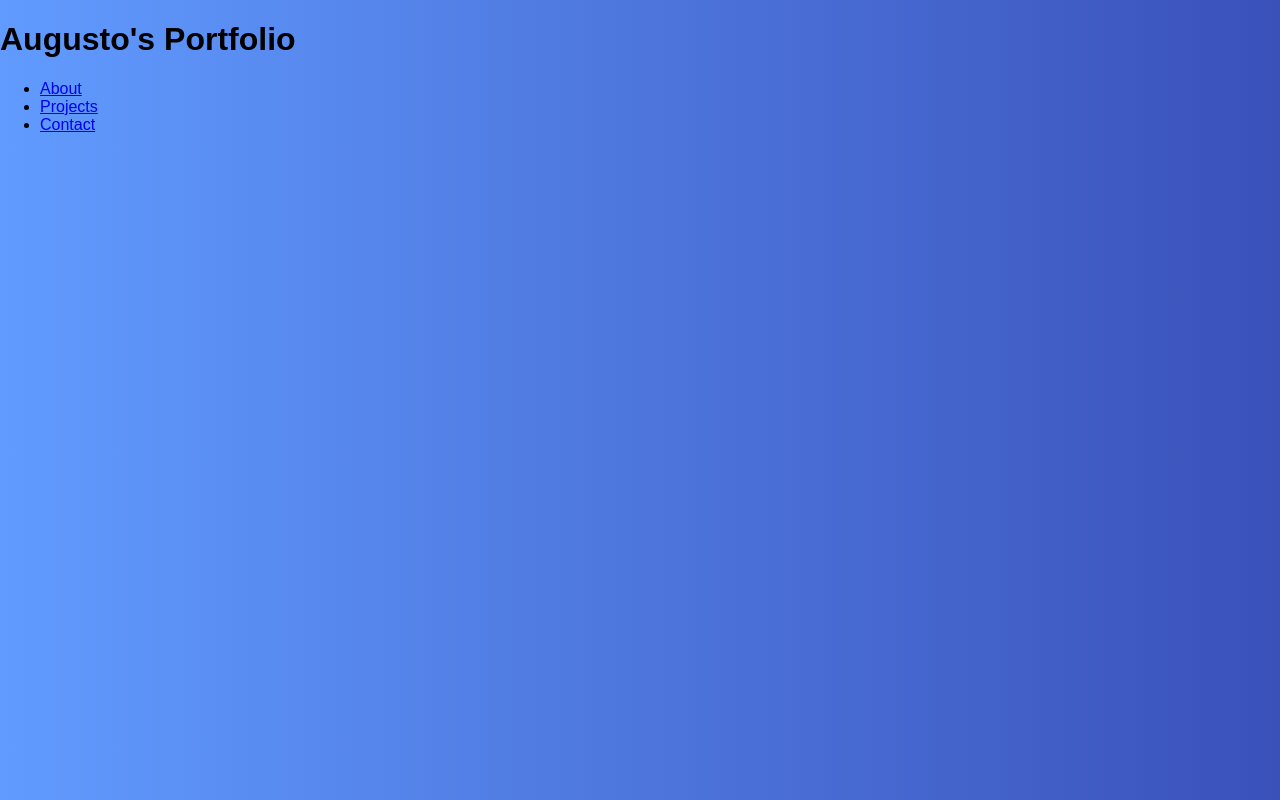
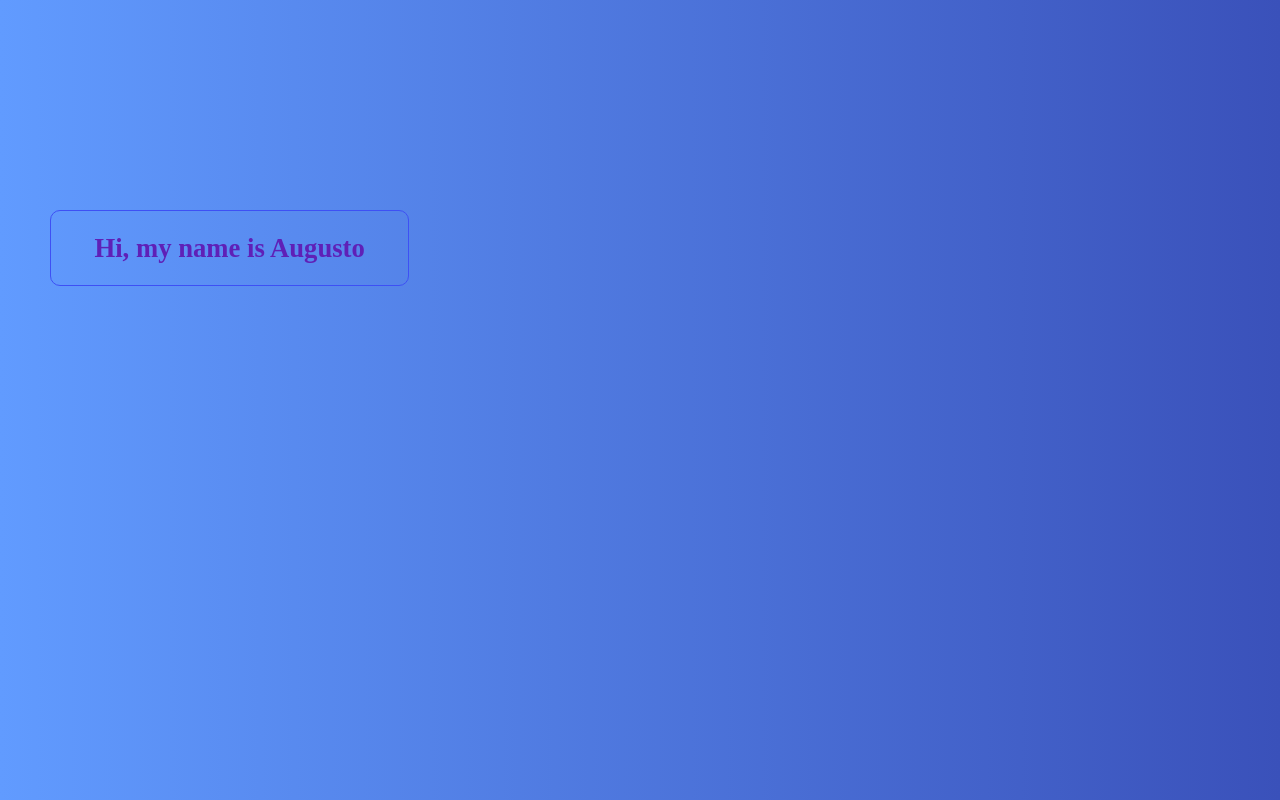
Before and after one commit to Auugust0-Carnaval/Portfolio, a React (Create React App) app: page / in a window 1280 px wide. Built offline with nearby package versions, Linux system fonts and the light colour scheme.

Commit message:
Styling Text and Changing Header

```diff
--- a/src/App.css
+++ b/src/App.css
@@ -1,5 +1,5 @@
 body{
-  font-family:Arial, sans-serif;
+  font-family: 'Chewy', cursive;
   margin: 0;
   padding: 0;
   box-sizing: border-box;
@@ -8,3 +8,22 @@ body{
   background-position: center;
 
 }
+
+.entry{
+  text-align: center;
+  color: rgb(95, 32, 183);
+  border: rgb(62, 80, 244) 1px solid;
+  border-radius: 10px;
+  width: 350px;
+  padding: 1%;
+  font-size:smaller;
+}
+
+header{
+  width: 365px;
+}
+
+.container{
+  padding: 50px;
+  margin-top: 10rem;
+}
--- a/src/components/header.js
+++ b/src/components/header.js
@@ -2,15 +2,12 @@ import React from 'react';
 
 const Header = () => {
   return (
+
     <header>
-      <h1>Augusto's Portfolio</h1>
-      <nav>
-        <ul>
-          <li><a href="#about">About</a></li>
-          <li><a href="#projects">Projects</a></li>
-          <li><a href="#contact">Contact</a></li>
-        </ul>
-      </nav>
+      <div className='entry'>
+        <h1>Hi, my name is Augusto</h1>
+      </div>
+
     </header>
   );
 };
```
